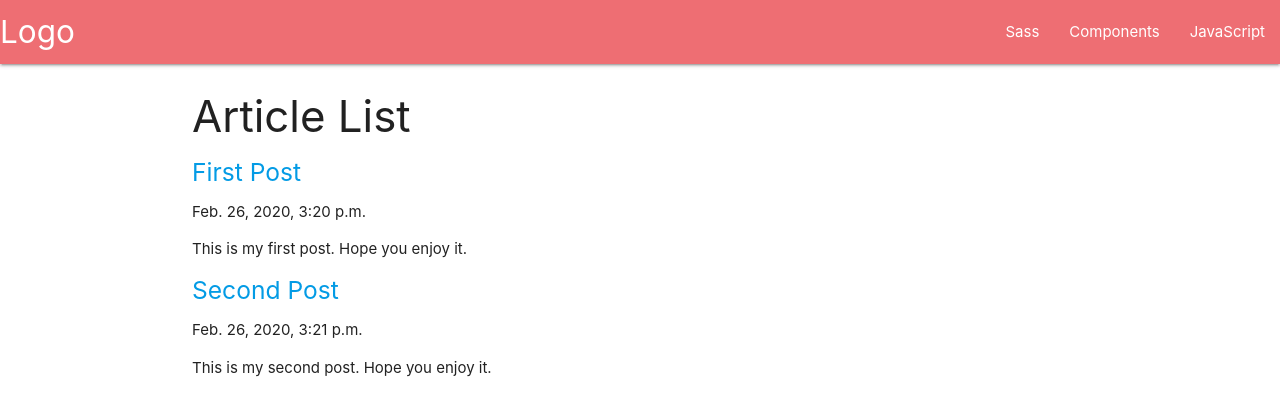
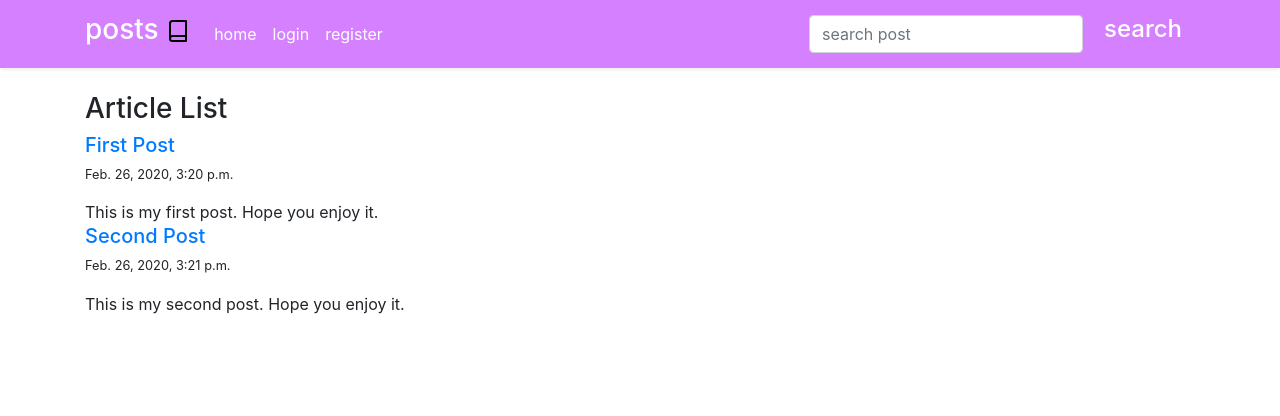
Before and after one commit to karankumarshreds/full_stack_ninja, a Django app: page /articles in a window 1280 px wide. Shown: the top 416 px of the page. Run offline with Django 3.2, Linux system fonts and the light colour scheme; data comes from the database, SQL or seed files in the repository; some libraries are stand-ins or nearby versions.

Commit message:
added navbar

```diff
--- a/articles/templates/articles/articles_list.html
+++ b/articles/templates/articles/articles_list.html
@@ -4,7 +4,7 @@
 
 <h3>Article List</h3>
 	{% for post in posts %}
-    	<a href="#"><h5>{{ post.title }}</h5></a>
+    	<a href="{% url 'this_post' post_id=post.id %}"><h5>{{ post.title }}</h5></a>
     	<p class='small'>{{ post.date }}</p>
     	<p1>{{ post.snippet }}</p1>
 	{% endfor %}
--- a/articles/templates/articles/base.html
+++ b/articles/templates/articles/base.html
@@ -4,24 +4,49 @@
 <html>
 <head>
 	<title>Blog App</title>
+
+	<link rel="stylesheet" href="static/style.css">
 	<!-- Compiled and minified CSS -->
-    <link rel="stylesheet" href="https://cdnjs.cloudflare.com/ajax/libs/materialize/1.0.0/css/materialize.min.css">
-    <!-- Compiled and minified JavaScript -->
-    <script src="https://cdnjs.cloudflare.com/ajax/libs/materialize/1.0.0/js/materialize.min.js"></script>
+    <script src="https://code.jquery.com/jquery-3.4.1.slim.min.js" integrity="sha384-J6qa4849blE2+poT4WnyKhv5vZF5SrPo0iEjwBvKU7imGFAV0wwj1yYfoRSJoZ+n" crossorigin="anonymous"></script>
+	<script src="https://cdn.jsdelivr.net/npm/popper.js@1.16.0/dist/umd/popper.min.js" integrity="sha384-Q6E9RHvbIyZFJoft+2mJbHaEWldlvI9IOYy5n3zV9zzTtmI3UksdQRVvoxMfooAo" crossorigin="anonymous"></script>
+	<script src="https://stackpath.bootstrapcdn.com/bootstrap/4.4.1/js/bootstrap.min.js" integrity="sha384-wfSDF2E50Y2D1uUdj0O3uMBJnjuUD4Ih7YwaYd1iqfktj0Uod8GCExl3Og8ifwB6" crossorigin="anonymous"></script>
+
+	<link rel="stylesheet" href="https://stackpath.bootstrapcdn.com/bootstrap/4.4.1/css/bootstrap.min.css" integrity="sha384-Vkoo8x4CGsO3+Hhxv8T/Q5PaXtkKtu6ug5TOeNV6gBiFeWPGFN9MuhOf23Q9Ifjh" crossorigin="anonymous">
 </head>
 
 <body>
-	<nav>
-	    <div class="nav-wrapper">
-	      <a href="#" class="brand-logo">Logo</a>
-	      <ul id="nav-mobile" class="right hide-on-med-and-down">
-	        <li><a href="sass.html">Sass</a></li>
-	        <li><a href="badges.html">Components</a></li>
-	        <li><a href="collapsible.html">JavaScript</a></li>
-	      </ul>
-	    </div>
-  	</nav>
+<div class="shadow-sm bg-white rounded">
+<nav class="navbar navbar-expand-lg navbar-dark">
+<div class="container">
+  <a class="navbar-brand" href="#"><h3>posts
+  	<img src="static/book.svg"></h3>
+  </a>
+  <button class="navbar-toggler" type="button" data-toggle="collapse" data-target="#navbarSupportedContent" aria-controls="navbarSupportedContent" aria-expanded="false" aria-label="Toggle navigation">
+    <span class="navbar-toggler-icon"></span>
+  </button>
 
+  <div class="collapse navbar-collapse" id="navbarSupportedContent">
+    <ul class="navbar-nav mr-auto">
+      <li class="nav-item active">
+        <a class="nav-link" href="{% url 'articles_list' %}">home <span class="sr-only">(current)</span></a>
+      </li>
+	<li class="nav-item active">
+        <a class="nav-link" href="#">login <span class="sr-only">(current)</span></a>
+      </li>
+      <li class="nav-item active">
+        <a class="nav-link" href="#">register <span class="sr-only">(current)</span></a>
+      </li>
+    </ul>
+    <form class="form-inline my-2 my-lg-0">
+      <input class="form-control mr-sm-2" type="search" placeholder="search post" aria-label="Search">
+      <button class="btn my-2 my-sm-0 text-white" type="submit"><h4>search</h4></button>
+    </form>
+  </div>
+ </div>
+</nav>
+</div>
+
+  </br>
   	<div class="container">
   		{% block content %}
   		{% endblock %}
--- /dev/null
+++ b/articles/templates/articles/this_post.html
@@ -0,0 +1,6 @@
+{% extends 'articles/base.html' %}
+
+{% block content %}
+	<h2>{{ post.title }}</h2>
+	<p1>{{ post.body }}</p1>
+{% endblock %}
--- a/articles/urls.py
+++ b/articles/urls.py
@@ -2,5 +2,6 @@ from django.urls import path
 from . import views
 
 urlpatterns = [
-    path('', views.articles_list, name='articles_list')
+    path('', views.articles_list, name='articles_list'),
+    path('<post_id>', views.this_post, name='this_post')
 ]
--- a/articles/views.py
+++ b/articles/views.py
@@ -9,3 +9,10 @@ def articles_list(request):
         'posts': posts,
     }
     return render(request, 'articles/articles_list.html', context)
+
+def this_post(request, post_id):
+	post = Article.objects.get(id=post_id)
+	context = {
+		'post': post,
+	}
+	return render(request, 'articles/this_post.html', context)
--- a/static/style.css
+++ b/static/style.css
@@ -0,0 +1,8 @@
+.navbar {
+	color: black;
+	background-color: #d580ff;
+}
+
+#search-button: {
+	color: white;
+}
```
Also changed, not shown: static/book.svg (added).
